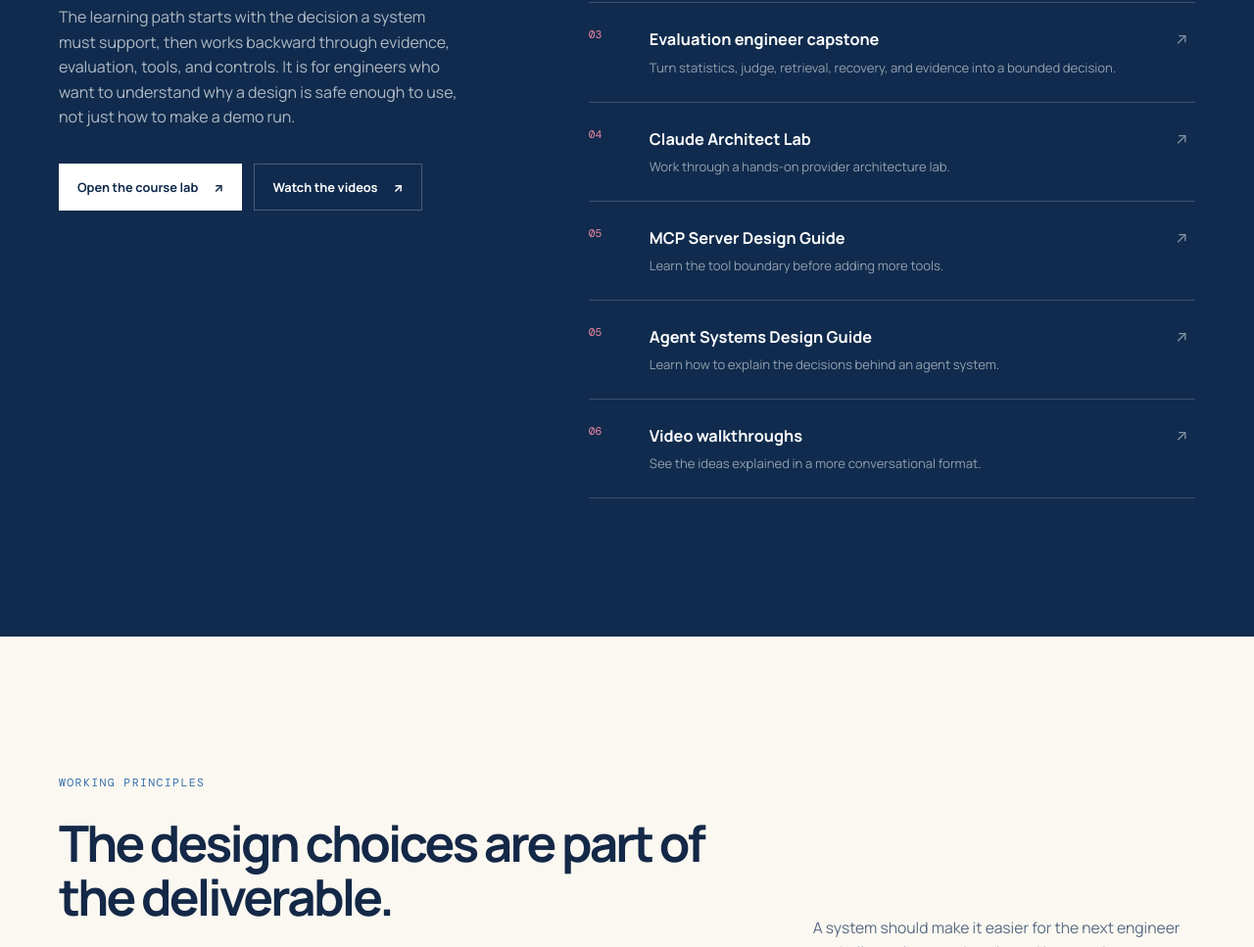
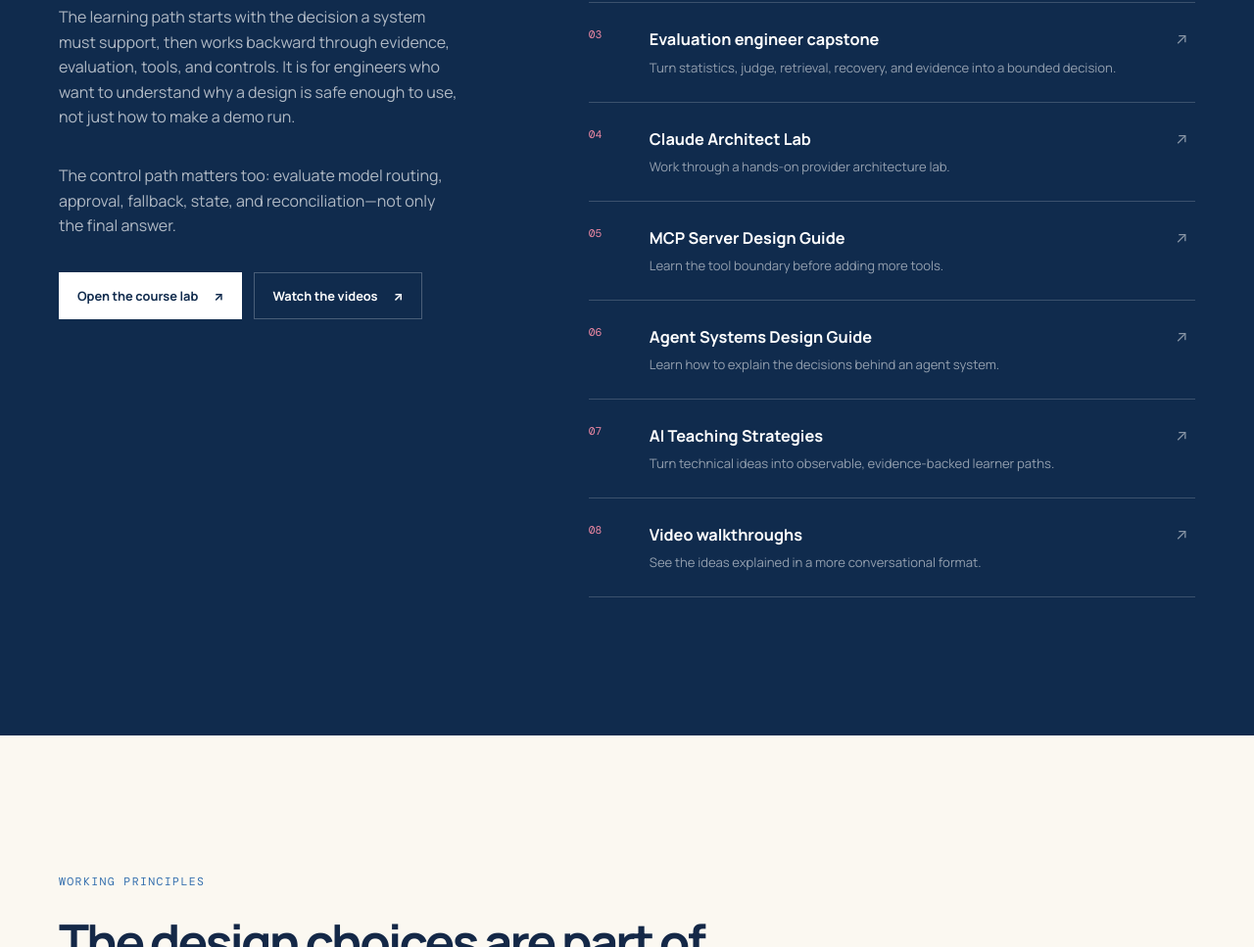
Before and after one commit to julie-elkins/julie-elkins.github.io, a plain HTML site: page index.html in a window 1280 px wide. Shown: the part 3806-4773 px from the top of the page at 98% size. Drawn offline with nearby package versions, Linux system fonts and the light colour scheme.

Commit message:
Add teaching strategy to portfolio site (#15)
* Link recovery track from portfolio site

* Link evaluation capstone from site

* Add teaching strategy to portfolio site

```diff
--- a/index.html
+++ b/index.html
@@ -249,6 +249,10 @@
               for engineers who want to understand why a design is safe enough to use,
               not just how to make a demo run.
             </p>
+            <p>
+              The control path matters too: evaluate model routing, approval,
+              fallback, state, and reconciliation—not only the final answer.
+            </p>
             <div class="learning-actions">
               <a class="button button-light" href="https://github.com/julie-elkins/claude-evaluation-lab" target="_blank" rel="noreferrer">Open the course lab <span aria-hidden="true">↗</span></a>
               <a class="button button-secondary" href="https://www.youtube.com/@JulieElkins" target="_blank" rel="noreferrer">Watch the videos <span aria-hidden="true">↗</span></a>
@@ -296,15 +300,23 @@
               <span class="arrow" aria-hidden="true">↗</span>
             </a>
             <a class="learning-item" href="https://github.com/julie-elkins/agent-systems-design-guide" target="_blank" rel="noreferrer">
-              <span class="learning-number">05</span>
+              <span class="learning-number">06</span>
               <span>
                 <strong>Agent Systems Design Guide</strong>
                 <small>Learn how to explain the decisions behind an agent system.</small>
               </span>
               <span class="arrow" aria-hidden="true">↗</span>
             </a>
+            <a class="learning-item" href="https://github.com/julie-elkins/ai-teaching-strategies/tree/main" target="_blank" rel="noreferrer">
+              <span class="learning-number">07</span>
+              <span>
+                <strong>AI Teaching Strategies</strong>
+                <small>Turn technical ideas into observable, evidence-backed learner paths.</small>
+              </span>
+              <span class="arrow" aria-hidden="true">↗</span>
+            </a>
             <a class="learning-item" href="https://www.youtube.com/@JulieElkins" target="_blank" rel="noreferrer">
-              <span class="learning-number">06</span>
+              <span class="learning-number">08</span>
               <span>
                 <strong>Video walkthroughs</strong>
                 <small>See the ideas explained in a more conversational format.</small>
```
